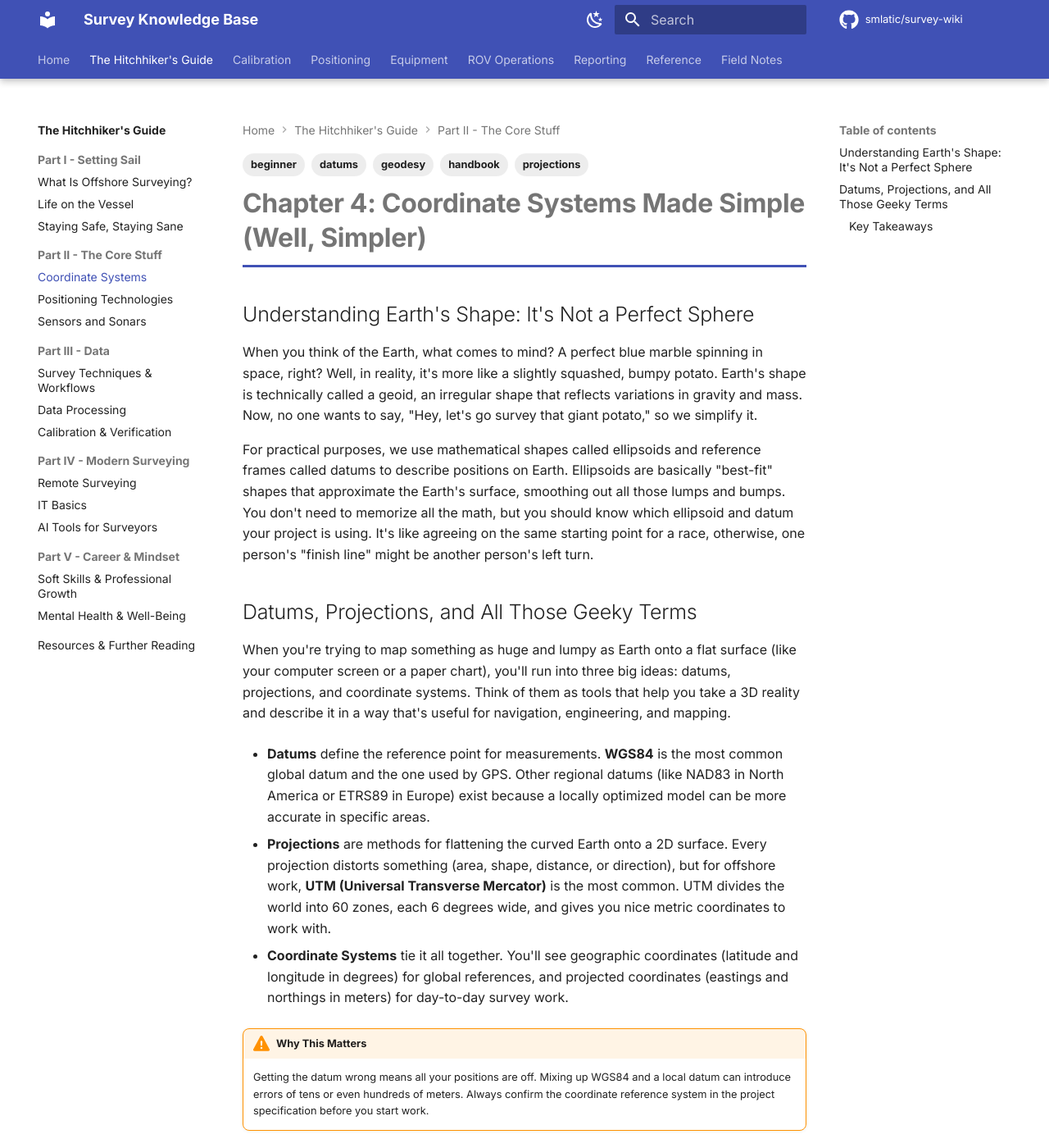
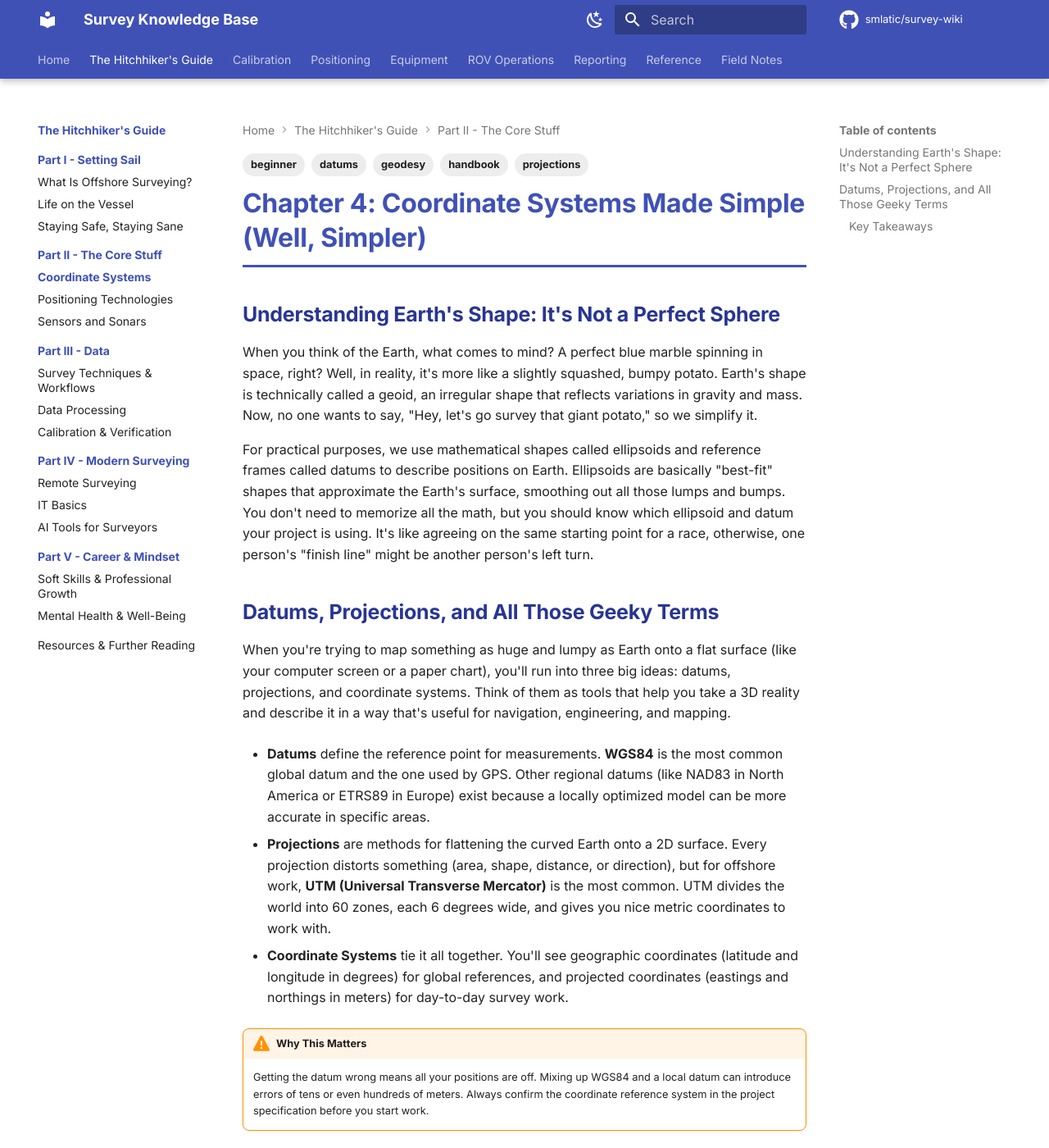
Before and after one commit to smlatic/survey-wiki, an MkDocs documentation site: the page built from docs/handbook/coordinate-systems.md, in a window 1280 px wide and 1400 px high. Shown: the whole window at 82% size. Built offline with MkDocs 1.6.1 and Material for MkDocs 9.7.7, drawn with Linux system fonts in a browser that asks for light colours; comment, search, counter and statistics services are not loaded.

Commit message:
style: add heading colors, sidebar and TOC visual hierarchy
Indigo color palette for h1-h4 headings with dark mode variants.
Active sidebar nav items and TOC links get primary color + weight.

Co-Authored-By: Claude Opus 4.6 <noreply@anthropic.com>

```diff
--- a/docs/stylesheets/extra.css
+++ b/docs/stylesheets/extra.css
@@ -3,16 +3,69 @@
 /* Page title styling */
 .md-content h1 {
   font-weight: 700;
+  color: var(--md-primary-fg-color) !important;
   border-bottom: 3px solid var(--md-primary-fg-color);
   padding-bottom: 0.4em;
   margin-bottom: 1em;
 }
 
+/* Section headers - indigo tint for clear hierarchy */
+.md-content h2 {
+  color: #283593 !important;
+  font-weight: 600;
+}
+
 /* Step headers get a subtle left accent */
 .md-content h3 {
+  color: #1a237e !important;
   border-left: 4px solid var(--md-accent-fg-color);
   padding-left: 0.8em;
   margin-top: 1.5em;
+}
+
+.md-content h4 {
+  color: #303f9f !important;
+}
+
+/* Dark mode heading colors */
+[data-md-color-scheme="slate"] .md-content h1 {
+  color: #7986cb !important;
+}
+
+[data-md-color-scheme="slate"] .md-content h2 {
+  color: #9fa8da !important;
+}
+
+[data-md-color-scheme="slate"] .md-content h3 {
+  color: #8c9eff !important;
+}
+
+[data-md-color-scheme="slate"] .md-content h4 {
+  color: #9fa8da !important;
+}
+
+/* Sidebar nav - active item highlight */
+.md-nav__link--active {
+  color: var(--md-primary-fg-color) !important;
+  font-weight: 600 !important;
+}
+
+/* Sidebar section labels (Part I, Part II, etc.) */
+.md-nav__item--nested > .md-nav__link {
+  color: var(--md-primary-fg-color) !important;
+  font-weight: 600;
+}
+
+/* TOC - right sidebar links */
+.md-nav--secondary .md-nav__link {
+  color: var(--md-default-fg-color--light);
+}
+
+.md-nav--secondary .md-nav__link--active {
+  color: var(--md-primary-fg-color) !important;
+  font-weight: 600 !important;
+  border-left: 2px solid var(--md-primary-fg-color);
+  padding-left: 0.6em;
 }
 
 /* Better table styling */
```
